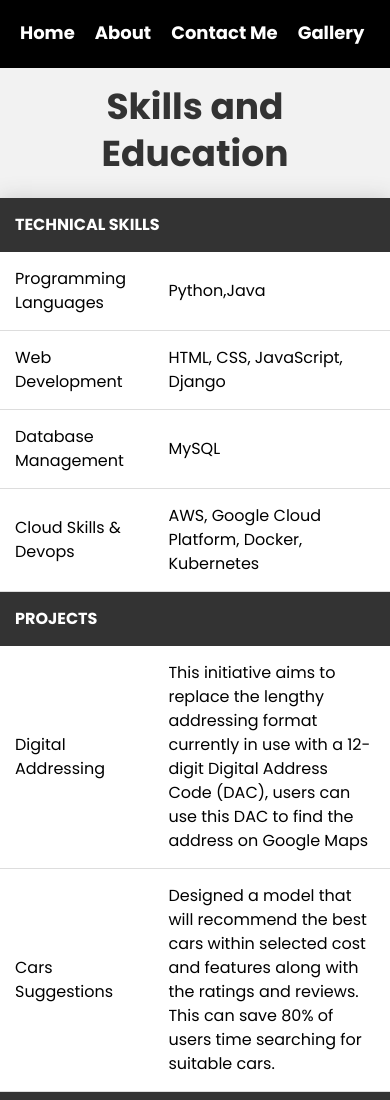
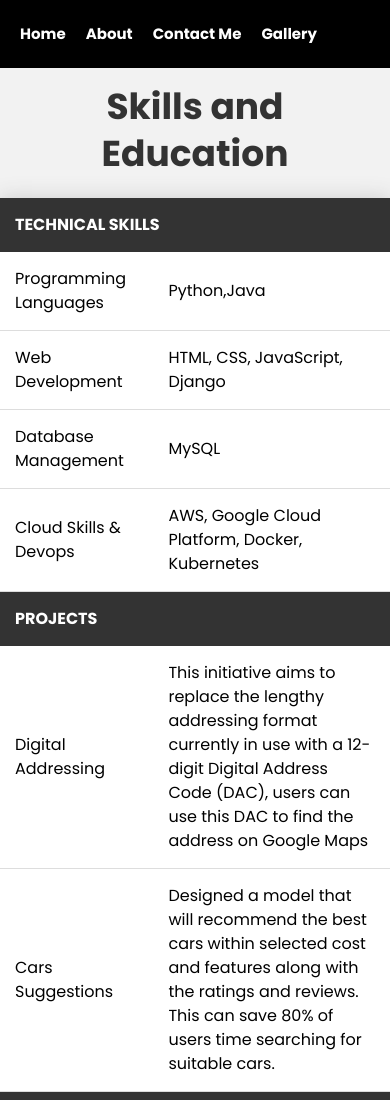
Before and after one commit to ManoharMaddula1405/ManoharMaddula1405.github.io, a plain HTML site: page about.html in a window 390 px wide. Shown: the top 1100 px of the page. Drawn offline with Linux system fonts and the light colour scheme.

Commit message:
added some final changes

```diff
--- a/about.css
+++ b/about.css
@@ -24,8 +24,9 @@ ul{
 .navbar a{
     color: #fff;
     text-decoration: white;
-    font-size: 18px;
+    font-size: 20px;
     font-weight: bold;
+
 }
 .navbar a:hover{
     color: lightblue;
@@ -141,7 +142,7 @@ td {
     margin-bottom: 10px;
 }
 
-@media (max-width: 767px){
+@media (max-width: 500px){
     table {
       width: 100%;
     }
@@ -154,4 +155,12 @@ td {
     .achievements li, .certifications li {
       font-size: 14px;
     }
+    .navbar a{
+        color: #fff;
+        text-decoration: white;
+        font-size: 15px;
+        font-weight: bold;
+
+    }
+
   }
```
Also changed, not shown: about.html (+0 -1 lines).
